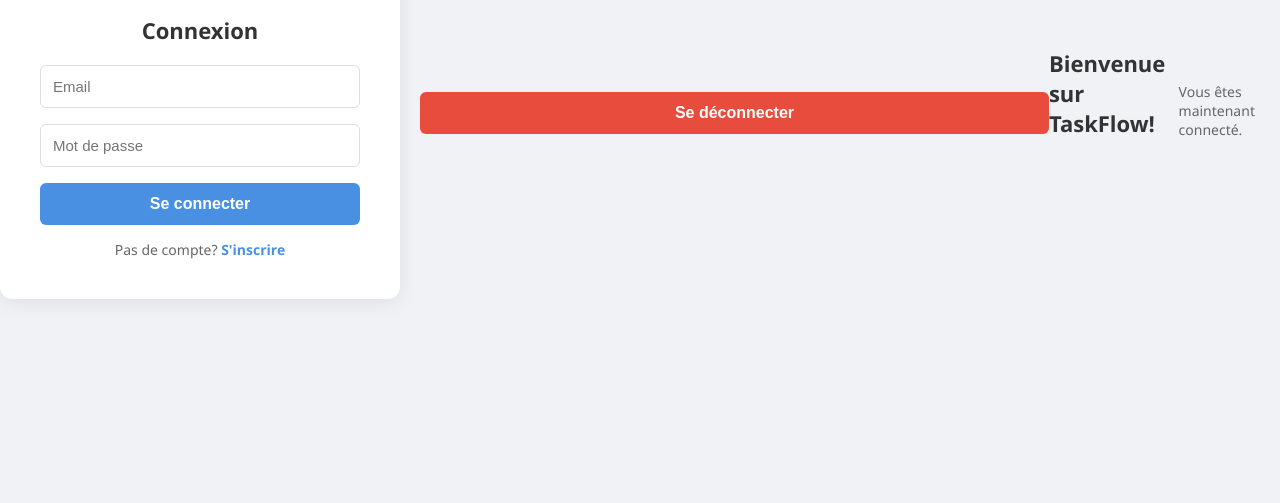
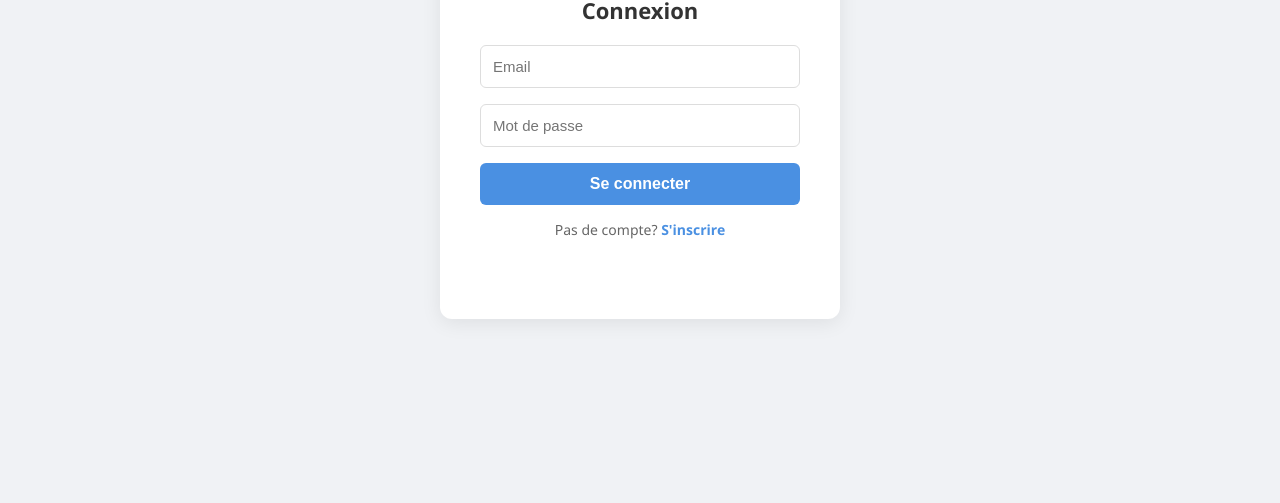
Before and after one commit to omar00112/TaskFlow, a plain HTML site: page frontend/index.html in a window 1280 px wide. Shown: the part 297-800 px from the top of the page. Drawn offline with nearby package versions, Linux system fonts and the light colour scheme.

Commit message:
fix: corriger la structure du dashboard (supprimer les doublons)

```diff
--- a/frontend/index.html
+++ b/frontend/index.html
@@ -5,7 +5,6 @@
     <meta name="viewport" content="width=device-width, initial-scale=1.0">
     <title>TaskFlow - Authentification</title>
     <link rel="stylesheet" href="style.css">
-
 </head>
 <body>
 
@@ -66,12 +65,6 @@
         <h3>Historique des activités</h3>
         <ul id="activity-list"></ul>
     </div>
-        </div>
-        <button onclick="logout()" class="btn-logout logout-btn">Se déconnecter</button>
-    </div>
-    <h2>Bienvenue sur TaskFlow!</h2>
-    <p>Vous êtes maintenant connecté.</p>
-</div>
 
     <!-- Message d'erreur ou de succès -->
     <p id="message"></p>
@@ -98,8 +91,6 @@
             showDashboard();
         }
     };
-
-        // --- Fonctions d'Affichage ---
 
     function showLogin() {
         clearMessage();
@@ -140,8 +131,6 @@
         document.getElementById('message').className = '';
     }
 
-        // --- Fonctions Logiques ---
-
     async function register() {
         const fullName = document.getElementById('register-name').value;
         const email = document.getElementById('register-email').value;
@@ -150,16 +139,13 @@
         if (!fullName || !email || !password) {
             return displayMessage("Tous les champs sont obligatoires");
         }
-
         const emailRegex = /^[^\s@]+@[^\s@]+\.[^\s@]+$/;
         if (!emailRegex.test(email)) {
             return displayMessage("Format d'email invalide");
         }
-
         if (password.length < 6) {
             return displayMessage("Le mot de passe doit faire au moins 6 caractères");
         }
-
         try {
             const res = await axios.post(`${API_URL}/register`, { fullName, email, password });
             displayMessage(res.data.message || "Inscription réussie !", true);
@@ -173,17 +159,13 @@
     async function login() {
         const email = document.getElementById('login-email').value;
         const password = document.getElementById('login-password').value;
-
         if (!email || !password) {
             return displayMessage("Veuillez remplir tous les champs");
         }
-
         try {
             const res = await axios.post(`${API_URL}/login`, { email, password });
-
             localStorage.setItem('token', res.data.token);
             axios.defaults.headers.common['Authorization'] = 'Bearer ' + res.data.token;
-
             showDashboard();
         } catch (err) {
             const errorMsg = err.response?.data?.message || "Identifiants incorrects";
@@ -198,7 +180,6 @@
     }
 
     // --- Fonctionnalité 9 : Historique des activités ---
-
     const ACTION_LABELS = {
         task_created: 'a créé la tâche',
         task_deleted: 'a supprimé la tâche',
@@ -228,6 +209,7 @@
         }
         return `${name} ${action} ${detail} — ${timeAgo(a.createdAt)}`;
     }
+
     function loadProjectActivities() {
         const projectId = document.getElementById('project-id-input').value.trim();
         if (!projectId) return;
@@ -241,23 +223,18 @@
     async function loadActivityFeed(projectId) {
         if (!projectId) return;
         try {
-                const response = await axios.get(
-                    `http://localhost:3000/api/projects/${projectId}/activities`
-                );
+            const response = await axios.get(`http://localhost:3000/api/projects/${projectId}/activities`);
             const list = document.getElementById('activity-list');
             if (!list) return;
             if (response.data.length === 0) {
                 list.innerHTML = '<li>Aucune activité pour l\'instant.</li>';
                 return;
             }
-                list.innerHTML = response.data
-                    .map(a => `<li>${formatActivity(a)}</li>`)
-                    .join('');
+            list.innerHTML = response.data.map(a => `<li>${formatActivity(a)}</li>`).join('');
         } catch (error) {
             console.error('Erreur chargement activités :', error);
         }
     }
-
 </script>
 </body>
 </html>
```
Lines whose indentation alone changed are shown as unchanged.
